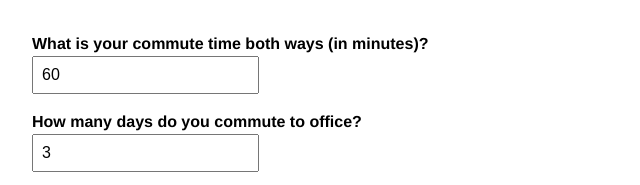
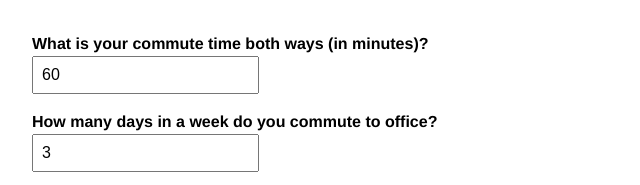
Before and after one commit to mycask/commuting, a plain HTML site: page index.html in a window 1280 px wide. Shown: the top 185 px of the page, without its empty margins (0-640 px from the left). Drawn offline with Linux system fonts and the light colour scheme.

Commit message:
Clarify label for days per week

```diff
--- a/index.html
+++ b/index.html
@@ -67,7 +67,7 @@
   <label for="commuteTime">What is your commute time both ways (in minutes)?</label>
   <input id="commuteTime" name="commuteTime" value="60" required>
 
-  <label for="daysPerWeek">How many days do you commute to office?</label>
+  <label for="daysPerWeek">How many days in a week do you commute to office?</label>
   <input id="daysPerWeek" name="daysPerWeek" value="3" required>
 
   <label for="workingHours">How many hours do you work in a day on an average?</label>
```
